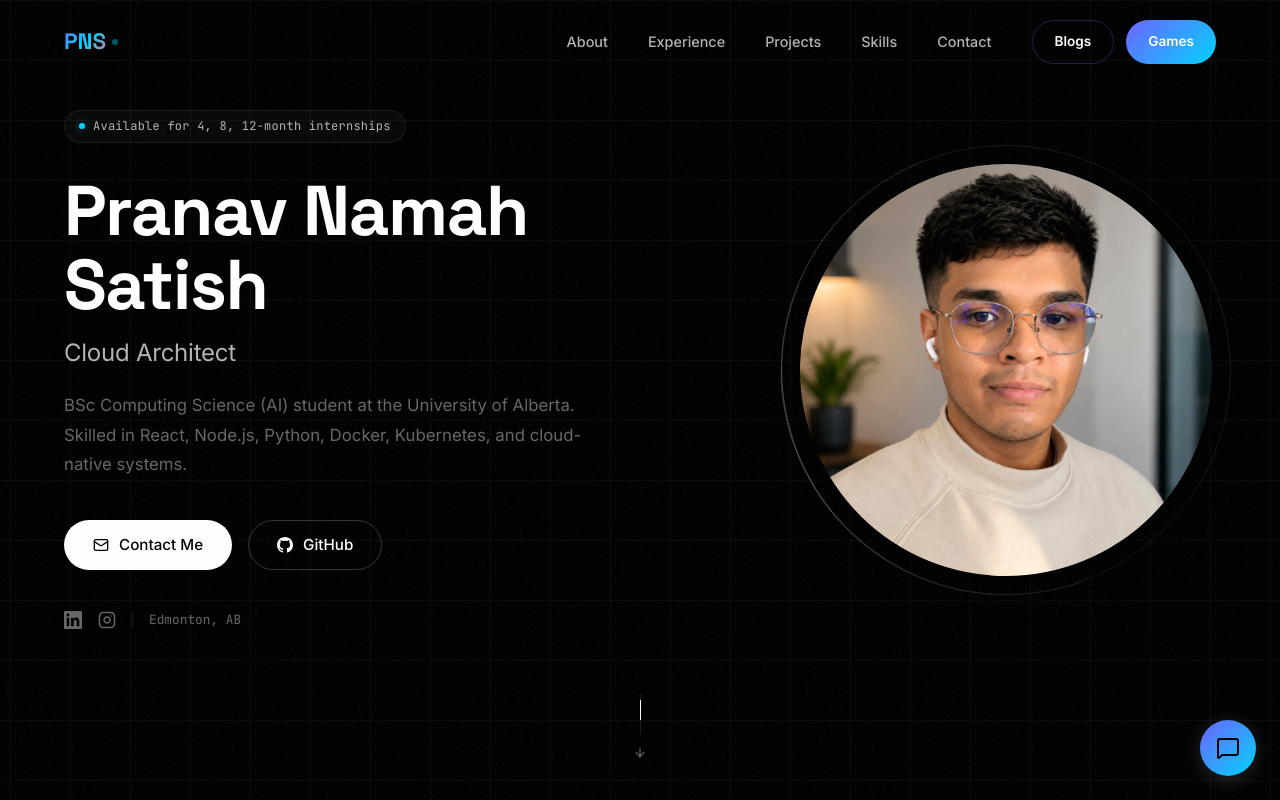
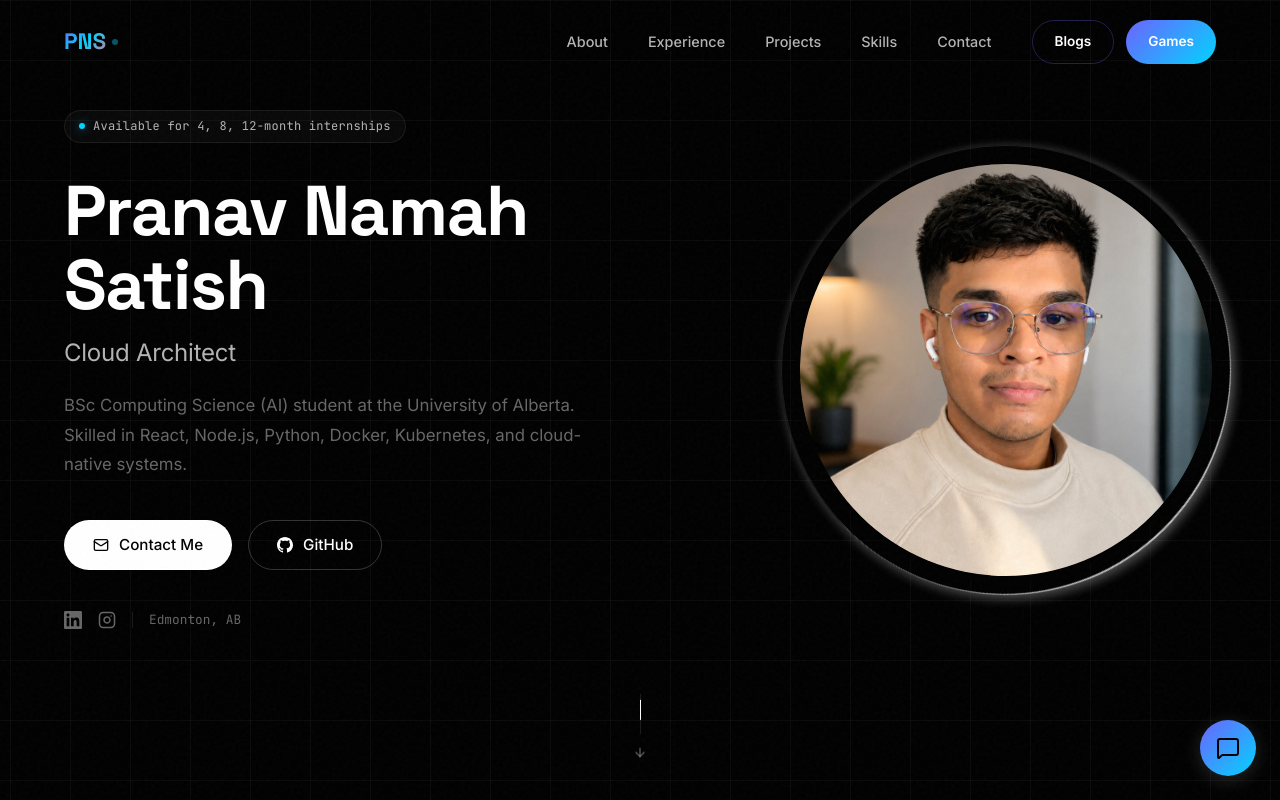
Before and after one commit to Pranav-ns/Portfolio, a Next.js app: page / in a window 1280 px wide. Shown: the top 800 px of the page. Built offline with nearby package versions, Linux system fonts and the light colour scheme.

Commit message:
style: increase brightness and speed of photo ring animation

```diff
--- a/src/components/Hero.module.css
+++ b/src/components/Hero.module.css
@@ -190,8 +190,9 @@
   position: absolute;
   inset: -1px;
   border-radius: 50%;
-  border-top: 1px solid rgba(255, 255, 255, 0.4);
-  animation: rotate 10s linear infinite;
+  border-top: 2px solid rgba(255, 255, 255, 0.9);
+  box-shadow: 0 -4px 12px rgba(255, 255, 255, 0.4);
+  animation: rotate 5s linear infinite;
 }
 
 @keyframes rotate {
```
